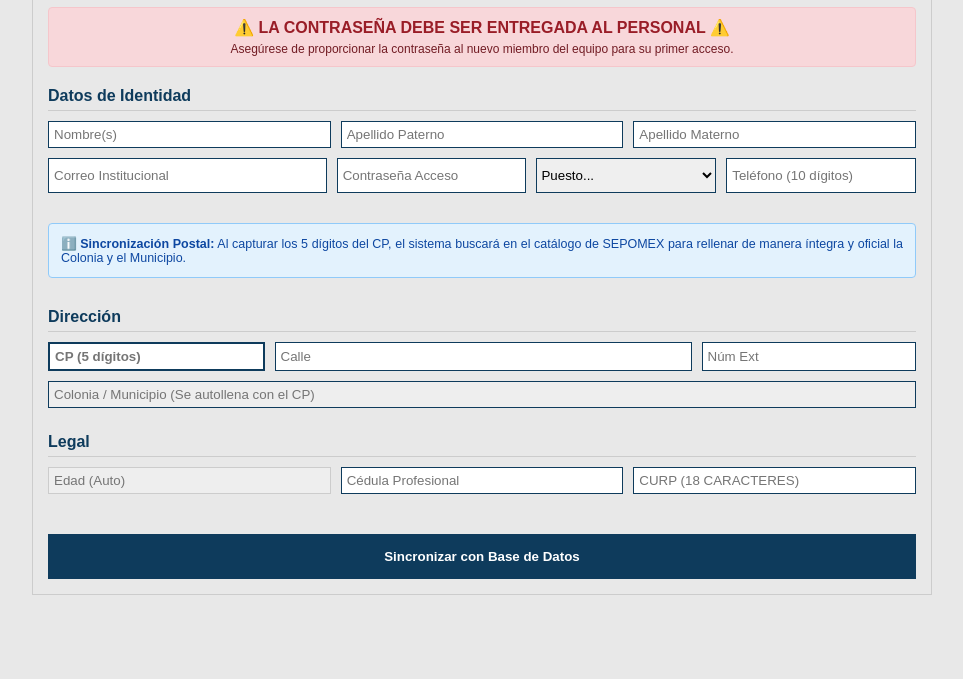
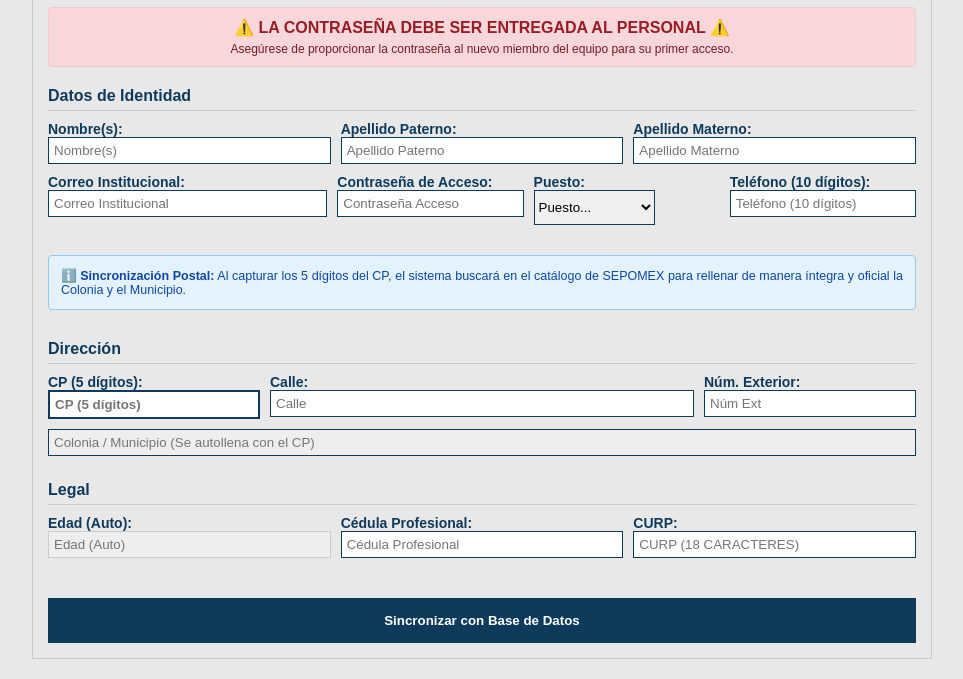
Before and after one commit to danielhuertatl/clinica-virtual-backend, a website: page pages/16-agregar-personal.html in a window 1280 px wide. Shown: the part 266-945 px from the top of the page, without its empty margins (158-1121 px from the left). Before the commit the page ends 881 px from the top, so only its background shows below. Drawn offline with Linux system fonts and the light colour scheme.

Commit message:
etiquetas de label

```diff
--- a/pages/16-agregar-personal.html
+++ b/pages/16-agregar-personal.html
@@ -39,31 +39,46 @@
 
             <div class="campo-fila">
                 <div>
+                    <label for="nombre">Nombre(s):</label>
                     <input type="text" id="nombre" placeholder="Nombre(s)" required oninput="this.value = this.value.replace(/[^a-zA-ZáéíóúÁÉÍÓÚñÑ\s]/g, '')">
                     <span id="nombre-warn" style="color: #d35400; font-size: 11px; display: none; font-weight: bold; margin-top: 3px;"></span>
                 </div>
                 <div>
+                    <label for="apellido_p">Apellido Paterno:</label>
                     <input type="text" id="apellido_p" placeholder="Apellido Paterno" required oninput="this.value = this.value.replace(/[^a-zA-ZáéíóúÁÉÍÓÚñÑ\s]/g, '')">
                     <span id="apellido_p-warn" style="color: #d35400; font-size: 11px; display: none; font-weight: bold; margin-top: 3px;"></span>
                 </div>
                 <div>
+                    <label for="apellido_m">Apellido Materno:</label>
                     <input type="text" id="apellido_m" placeholder="Apellido Materno" oninput="this.value = this.value.replace(/[^a-zA-ZáéíóúÁÉÍÓÚñÑ\s]/g, '')">
                     <span id="apellido_m-warn" style="color: #d35400; font-size: 11px; display: none; font-weight: bold; margin-top: 3px;"></span>
                 </div>
             </div>
 
             <div class="campo-fila">
-                <input type="email" id="correo" placeholder="Correo Institucional" required style="flex: 1.5;">
-                <input type="password" id="password" placeholder="Contraseña Acceso" required style="flex: 1;">
-                <select id="puesto" required style="flex: 1; height: 35px; border: 1px solid #0E3B5C;">
+                <div style="flex: 1.5;">
+                    <label for="correo">Correo Institucional:</label>
+                    <input type="email" id="correo" placeholder="Correo Institucional" required>
+                </div>
+                <div>
+                    <label for="password">Contraseña de Acceso:</label>
+                    <input type="password" id="password" placeholder="Contraseña Acceso" required>
+                </div>
+                <div>
+                    <label for="puesto">Puesto:</label>
+                    <select id="puesto" required style="height: 35px; border: 1px solid #0E3B5C;">
                         <option value="" disabled selected>Puesto...</option>
                         <option value="doctor">Doctor(a)</option>
                         <option value="enfermero">Enfermero(a)</option>
                         <option value="admin">Administrador(a)</option>
                     </select>
+                </div>
+                <div>
+                    <label for="telefono">Teléfono (10 dígitos):</label>
                     <input type="text" id="telefono" placeholder="Teléfono (10 dígitos)" maxlength="10" required
                            onkeypress="return event.charCode >= 48 && event.charCode <= 57"
-                       oninput="this.value = this.value.replace(/[^0-9]/g, '')" style="flex: 1;">
+                           oninput="this.value = this.value.replace(/[^0-9]/g, '')">
+                </div>
             </div>
 
             <div style="background-color: #e3f2fd; color: #0d47a1; padding: 12px; margin-top: 20px; margin-bottom: 5px; font-size: 12.5px; border: 1px solid #90caf9; text-align: justify; border-radius: 4px; display: flex; align-items: center; gap: 8px;">
@@ -73,11 +88,14 @@
             <h4 style="color: #0E3B5C; border-bottom: 1px solid #ccc; padding-bottom: 5px; text-align: left; margin-top: 15px;">Dirección</h4>
 
             <div class="campo-fila">
+                <div style="flex: 1;">
+                    <label for="cp">CP (5 dígitos):</label>
                     <input type="text" id="cp" placeholder="CP (5 dígitos)" maxlength="5" required
                            onkeypress="return event.charCode >= 48 && event.charCode <= 57"
-                       oninput="this.value = this.value.replace(/[^0-9]/g, '')" style="flex: 1; border: 2px solid #0E3B5C; font-weight: bold;">
-                <input type="text" id="calle" placeholder="Calle" required style="flex: 2;">
-                <input type="text" id="num_ext" placeholder="Núm Ext" required style="flex: 1;">
+                           oninput="this.value = this.value.replace(/[^0-9]/g, '')" style="border: 2px solid #0E3B5C; font-weight: bold;">
+                </div>
+                <div style="flex: 2;"><label for="calle">Calle:</label><input type="text" id="calle" placeholder="Calle" required></div>
+                <div style="flex: 1;"><label for="num_ext">Núm. Exterior:</label><input type="text" id="num_ext" placeholder="Núm Ext" required></div>
             </div>
 
             <div class="campo-fila" id="contenedor-colonia-municipio">
@@ -88,13 +106,16 @@
 
             <div class="campo-fila">
                 <div style="flex: 1;">
+                    <label for="edad">Edad (Auto):</label>
                     <input type="number" id="edad" placeholder="Edad (Auto)" readonly style="background-color: #eee; border: 1px solid #ccc;">
                 </div>
                 <div style="flex: 1;">
-                    <input type="text" id="cedula" placeholder="Cédula Profesional" required style="width: 100%;" oninput="this.value = this.value.replace(/[^0-9]/g, '')">
+                    <label for="cedula">Cédula Profesional:</label>
+                    <input type="text" id="cedula" placeholder="Cédula Profesional" required oninput="this.value = this.value.replace(/[^0-9]/g, '')">
                 </div>
                 <div style="flex: 1; position: relative;">
-                    <input type="text" id="curp" placeholder="CURP (18 caracteres)" maxlength="18" required style="width: 100%; text-transform: uppercase;">
+                    <label for="curp">CURP:</label>
+                    <input type="text" id="curp" placeholder="CURP (18 caracteres)" maxlength="18" required style="text-transform: uppercase;">
                     <span id="curp-error" style="color: #991D27; font-size: 11px; display: none; font-weight: bold; margin-top: 4px;">Formato de CURP inválido</span>
                 </div>
             </div>
```
Lines whose indentation alone changed are shown as unchanged.
